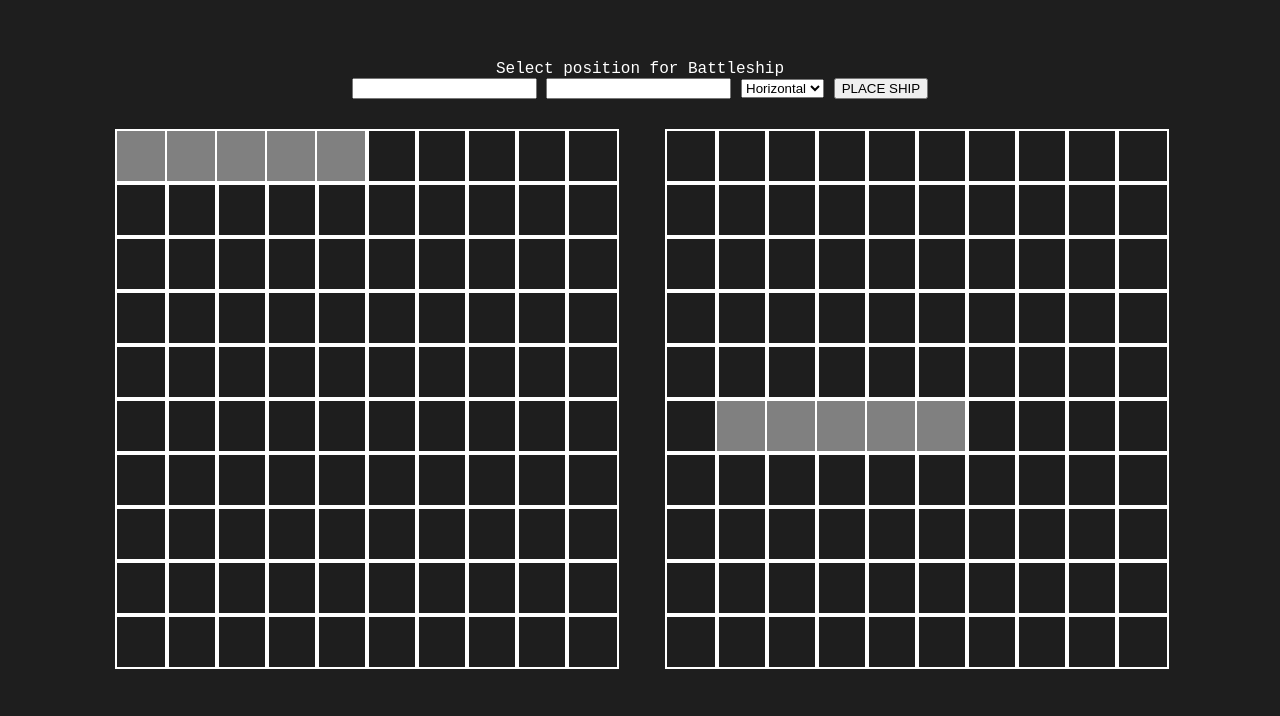
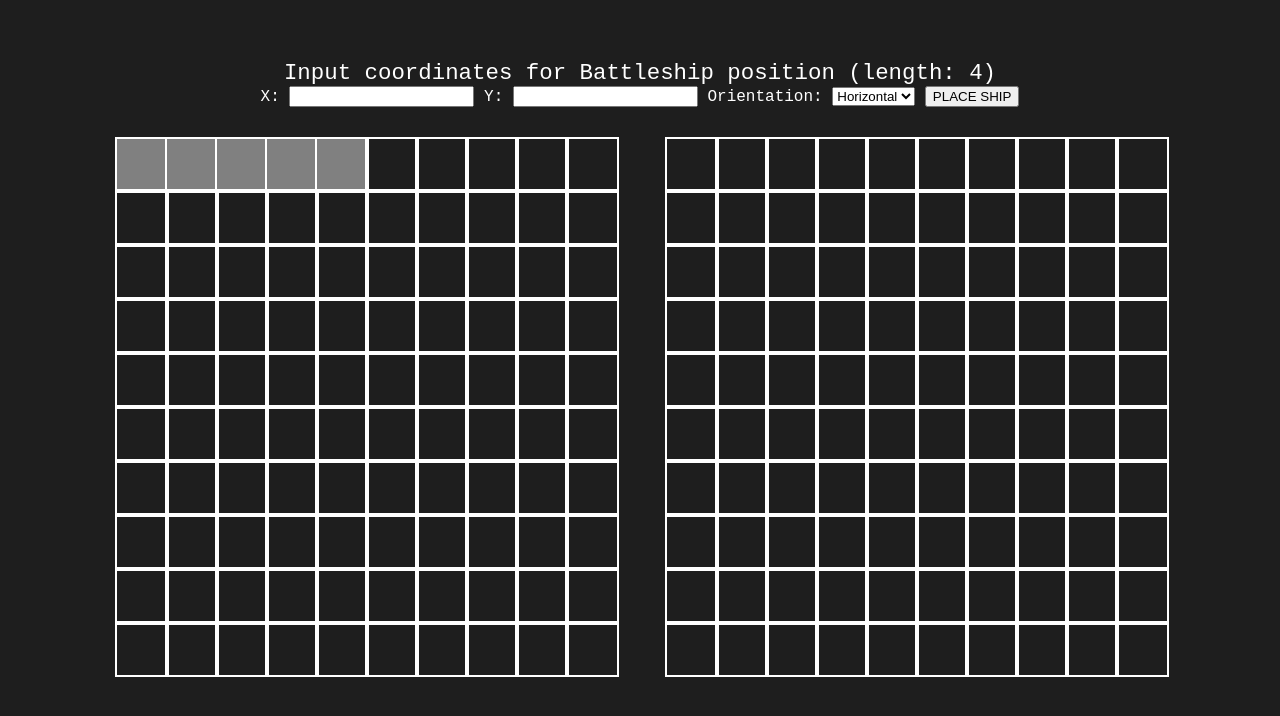
Before and after one commit to firstlast-0/battleship, a website built with webpack: page src/index.html in a window 1280 px wide. Both pictures are taken after a click on the button "PLACE SHIP". Built offline with nearby package versions, Linux system fonts and the light colour scheme.

Commit message:
Improve the user interface

```diff
--- a/src/dom.js
+++ b/src/dom.js
@@ -27,7 +27,7 @@ function displayBoard(player, cont) {
                 });
             }
             // && player.type === 'human'
-            if (player.board.board[i][j] > 0 ) d.classList.add('ship');
+            if (player.board.board[i][j] > 0 && player.type === 'human' ) d.classList.add('ship');
             else if (player.board.missedShots.includes(i.toString() + j)) d.classList.add('missedShot');
             if (player.board.hitShots.includes(i.toString() + j)) d.classList.add('hitShot');
             div.appendChild(d);
--- a/src/index.html
+++ b/src/index.html
@@ -8,10 +8,10 @@
 </head>
 <body>
     <div id="place">
-        <div></div>
-        <input type="number" id="posx">
-        <input type="number" id="posy">
-        <select id="dir">
+        <div class="heading"></div>
+        X: <input type="number" id="posx">
+        Y: <input type="number" id="posy">
+        Orientation: <select id="dir">
             <option value="h">Horizontal</option>
             <option value="v">Vertical</option>
         </select>
@@ -27,6 +27,7 @@
 
         </div>
     </div>
+    <br>
     <div id="msg">
 
     </div>
--- a/src/index.js
+++ b/src/index.js
@@ -17,7 +17,7 @@ let pieces = [
     ['Patrol Boat', 2],
 ];
 let ind = 0;
-msg.textContent = `Select position for ${pieces[ind][0]}`;
+msg.textContent = `Input coordinates for ${pieces[ind][0]} position (length: ${pieces[ind][1]})`;
 submit.addEventListener('click', () => {
     human.board.placeShip(+x.value, +y.value, pieces[ind][1], dir.value);
 
@@ -35,7 +35,7 @@ submit.addEventListener('click', () => {
     displayBoard(comp, p2);
 
     ind++;
-    msg.textContent = ind < 5 ? `Select position for ${pieces[ind][0]}` : '';
+    msg.textContent = ind < 5 ? `Input coordinates for ${pieces[ind][0]} position (length: ${pieces[ind][1]})` : 'Click on the right board to attack';
     p1.replaceChildren();
     displayBoard(human, p1);
 });
--- a/src/style.css
+++ b/src/style.css
@@ -5,6 +5,10 @@ body {
     color: white;
     font-family: 'Courier New', monospace;
     text-align: center;
+}
+
+.heading {
+    font-size: 1.4rem;
 }
 
 #main {
@@ -46,3 +50,7 @@ body {
 #place {
     margin-top: 60px;
 }
+
+#msg {
+    font-size: 1.5rem;
+}
```
